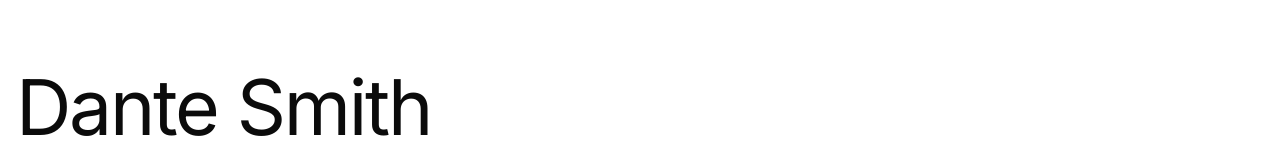
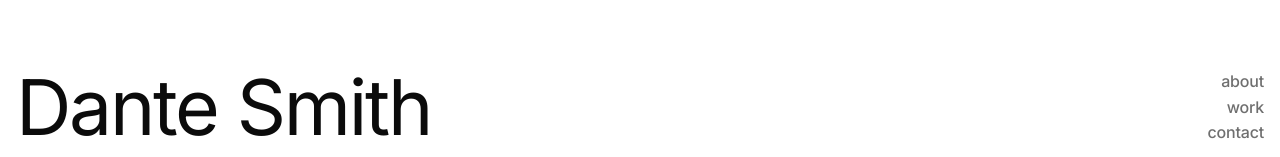
Before and after one commit to DS-2-dev/dantesmith, a plain HTML site: page index.html in a window 1280 px wide. Shown: the part 640-797 px from the top of the page. Drawn offline with Linux system fonts and the light colour scheme; a web font is replaced by a local one.

Commit message:
Add the section menu in the bottom right
about, work, contact — stacked, right-aligned on the same gutter as the
switch above them, so the corner reads as one column of chrome rather
than two things that happen to be near each other.

Buttons and not anchors: there is nowhere for them to go yet. When there
is, each becomes a link and every rule here still applies.

Inter rather than Magistral. The display face is the name's, and setting
the menu in it too would make three words compete with the one thing on
the page that is meant to be read first. Muted until hovered, which is
the treatment the contact links carried on the old page.

```diff
--- a/index.html
+++ b/index.html
@@ -122,6 +122,14 @@
        head already pulls in. -->
   <h1 class="wordmark">Dante Smith</h1>
 
+  <!-- Bottom right, under the switch. Nothing is wired to these yet — there
+       is no about, work or contact on the page to reach. -->
+  <nav class="menu" aria-label="Sections">
+    <button class="menu-item" type="button">about</button>
+    <button class="menu-item" type="button">work</button>
+    <button class="menu-item" type="button">contact</button>
+  </nav>
+
   <!-- A module: its own scope, deferred by definition, and the one file the
        page loads. -->
   <script type="module" src="app.js"></script>
--- a/styles.css
+++ b/styles.css
@@ -139,3 +139,44 @@ body {
 @media (prefers-reduced-motion: reduce) {
   .wordmark { transition: none; }
 }
+
+
+/* the menu ---------------------------------------------------------------
+   Bottom right, stacked, under the name's eye line. Right-aligned on the same
+   gutter as the switch above it, so the two share an edge and read as one
+   column of chrome rather than two things that happen to be near the corner.
+
+   Buttons and not links, for now: there is nowhere for them to go yet. When
+   there is, each becomes an anchor and everything here still applies. */
+.menu {
+  position: fixed;
+  right: 1rem;
+  bottom: 1rem;
+  z-index: 10;
+  display: flex;
+  flex-direction: column;
+  align-items: flex-end;
+  gap: 0.15rem;
+}
+.menu-item {
+  margin: 0;
+  padding: 0.1rem 0;
+  border: 0;
+  background: none;
+  font-family: "Inter", ui-sans-serif, system-ui, sans-serif;
+  font-size: 1rem;
+  font-weight: 500;
+  letter-spacing: -0.011em;
+  /* written lowercase in the markup; this is the guard against a stray capital
+     getting typed in later */
+  text-transform: lowercase;
+  color: var(--muted);
+  cursor: pointer;
+  transition: color 0.15s ease;
+}
+.menu-item:hover,
+.menu-item:focus-visible { color: var(--foreground); }
+.menu-item:focus-visible { outline: 2px solid currentColor; outline-offset: 3px; }
+@media (prefers-reduced-motion: reduce) {
+  .menu-item { transition: none; }
+}
```
